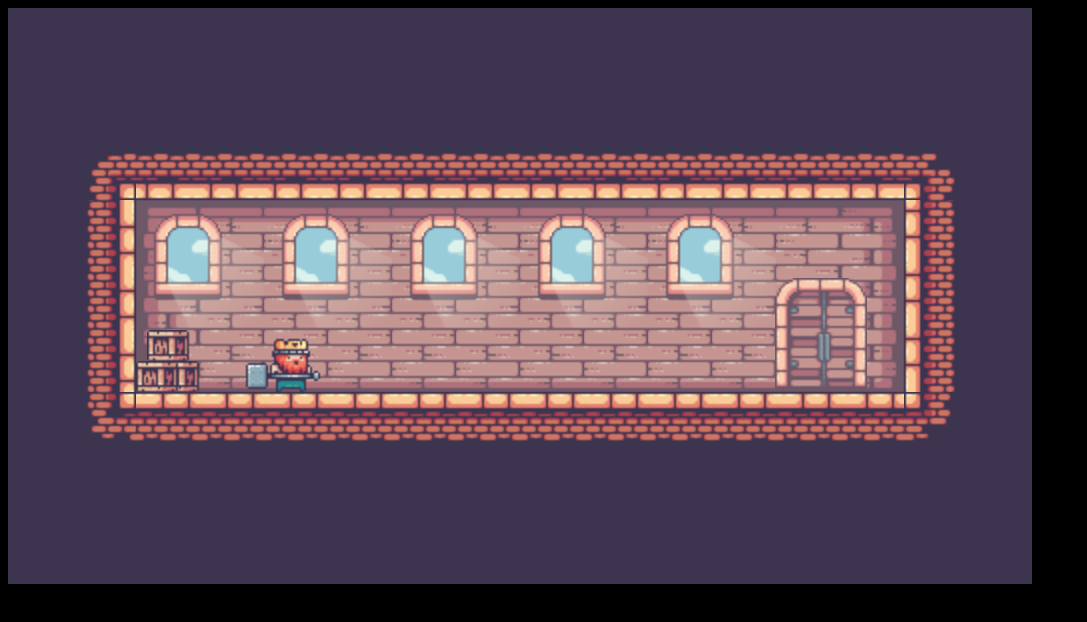
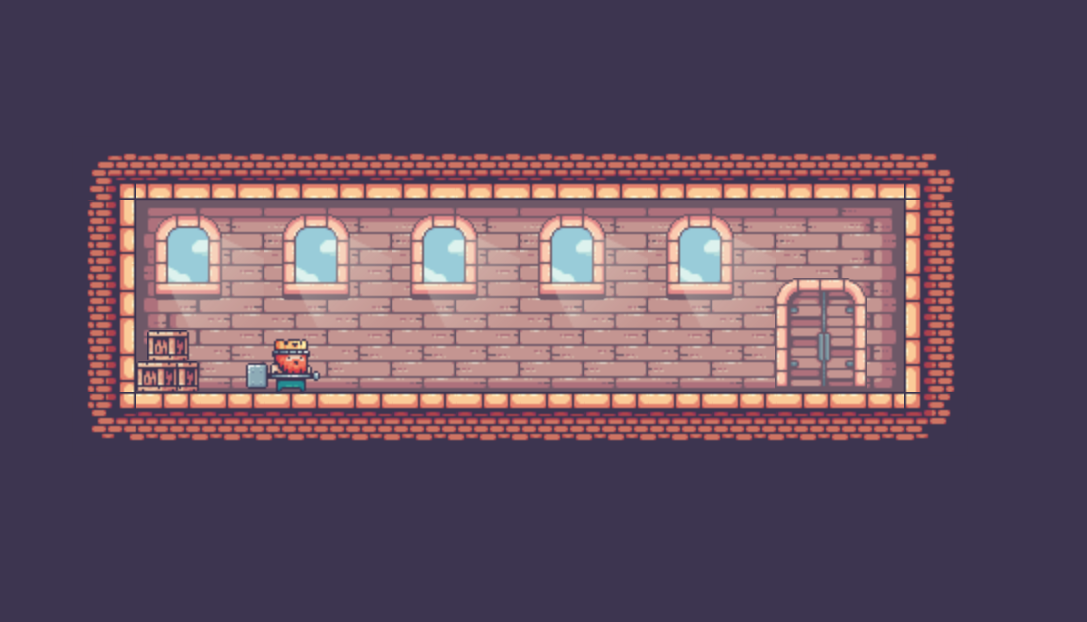
Before and after one commit to RezkyRizaldi/multi-room-platformer, a plain HTML site: page index.html in a window 1280 px wide. Shown: the whole page, without its empty margins (0-1087 px from the left). Drawn offline with nearby package versions, Linux system fonts and the light colour scheme.

Commit message:
Changed background color to hopefully match the background image

```diff
--- a/index.html
+++ b/index.html
@@ -8,7 +8,8 @@
 		<title>Multi-room Platformer</title>
 		<style>
 			body {
-				background: #000;
+				/* background: #000; */
+				background: #3D3550;
 			}
 		</style>
 	</head>
```
